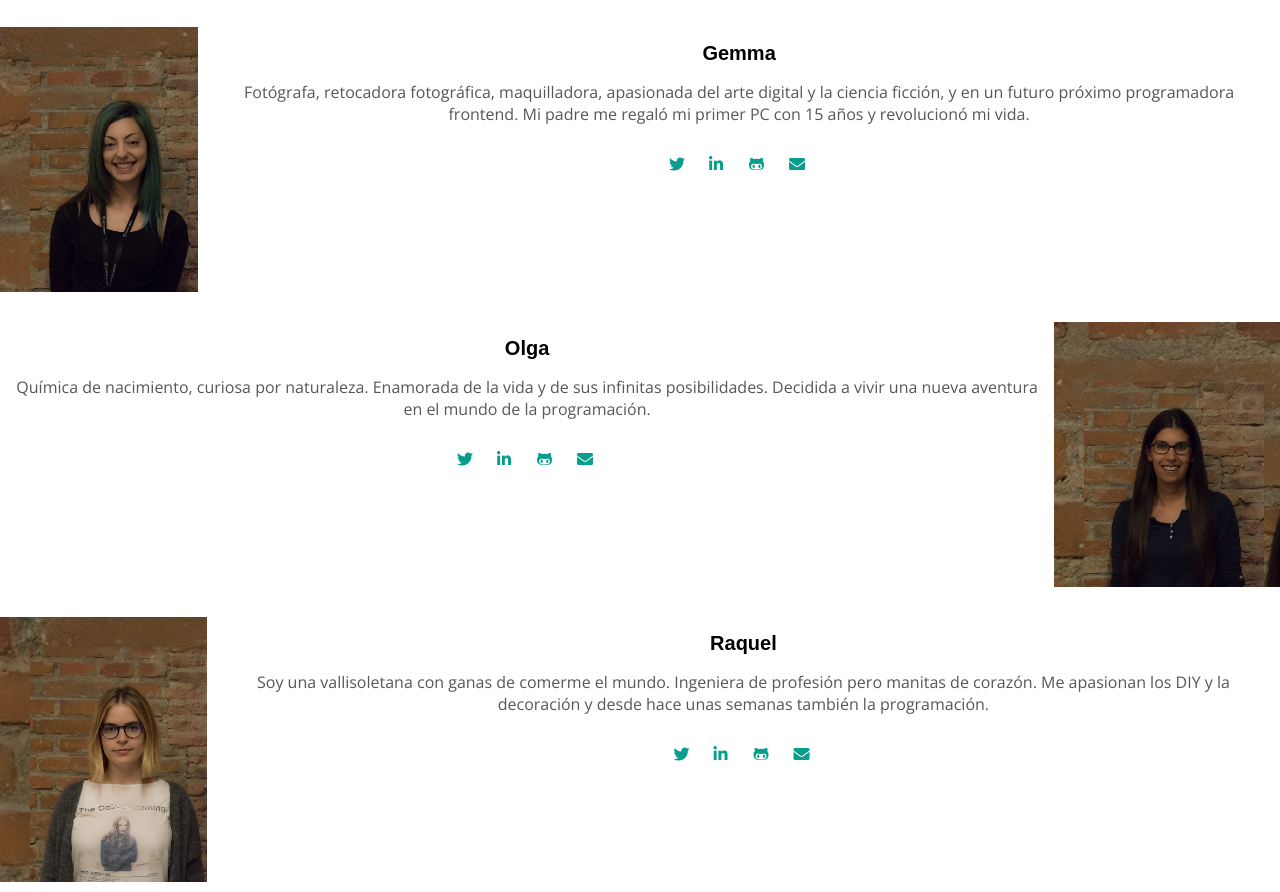
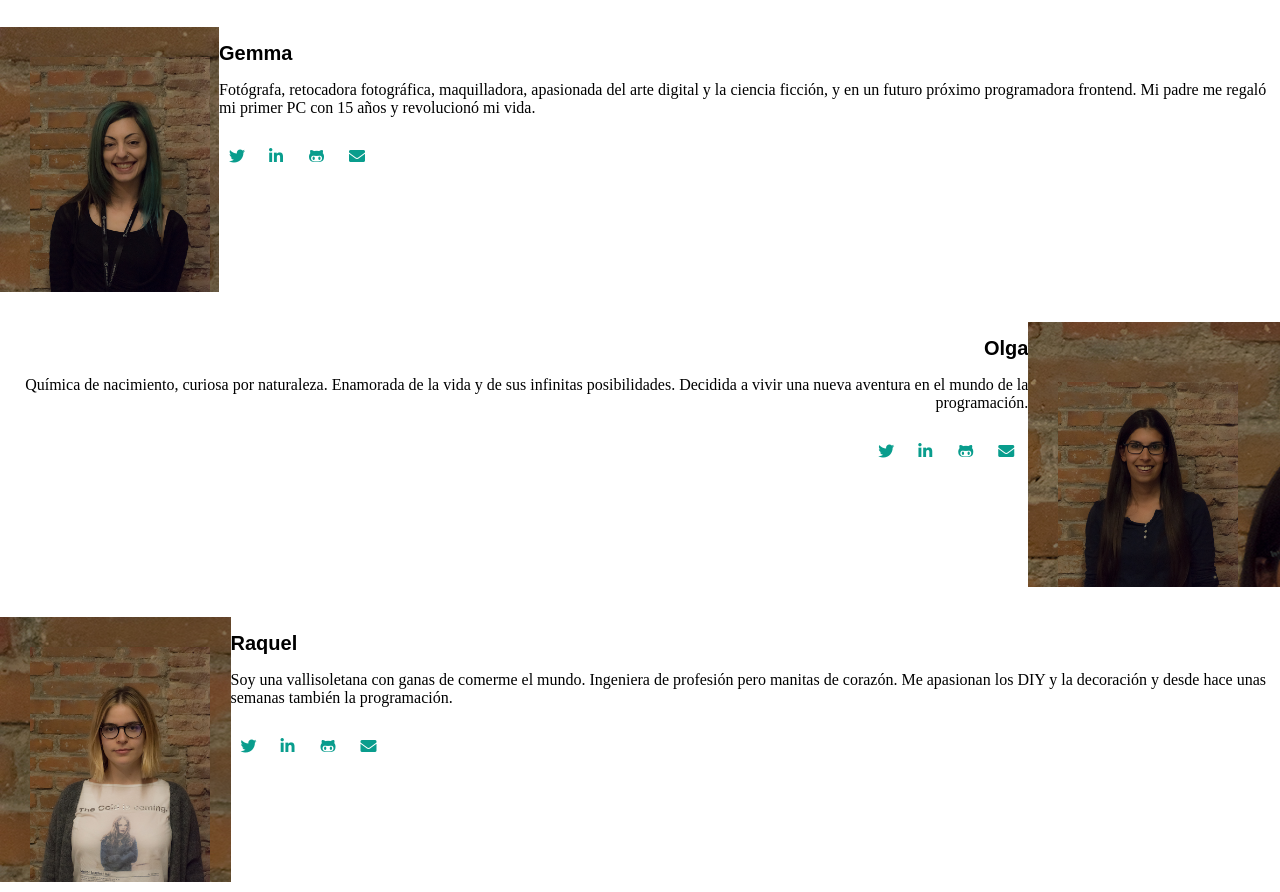
Before and after one commit to Adalab/d-s1-code-chop, a plain HTML site: page index.html in a window 1280 px wide. Shown: the part 1107-1999 px from the top of the page. Drawn offline with nearby package versions, Linux system fonts and the light colour scheme.

Commit message:
quienes somos colocacion2

```diff
--- a/index.html
+++ b/index.html
@@ -69,7 +69,7 @@
                 </div>
                 <div class="flex-item GR">
                 <h3 class="tit-nombre">Gemma</h3>
-                <p class="texto">Fotógrafa, retocadora fotográfica, maquilladora, apasionada del arte digital y la ciencia ficción, y en un futuro próximo programadora frontend. Mi padre me regaló mi primer PC con 15 años y revolucionó mi vida.
+                <p class="texto-GR">Fotógrafa, retocadora fotográfica, maquilladora, apasionada del arte digital y la ciencia ficción, y en un futuro próximo programadora frontend. Mi padre me regaló mi primer PC con 15 años y revolucionó mi vida.
                 </p>
                 <ul class="social-media">
                 <li class= "item">
@@ -102,7 +102,7 @@
               </div>
               <div class="flex-item OV">
               <h3 class="tit-nombre">Olga</h3>
-              <p class="texto">Química de nacimiento, curiosa por naturaleza. Enamorada de la vida y de sus infinitas posibilidades. Decidida a vivir una nueva aventura en el mundo de la programación.
+              <p class="texto-OV">Química de nacimiento, curiosa por naturaleza. Enamorada de la vida y de sus infinitas posibilidades. Decidida a vivir una nueva aventura en el mundo de la programación.
               </p>
               <ul class="social-media">
                   <li class= "item">
@@ -135,7 +135,7 @@
               </div>
               <div class="flex-item GR">
               <h3 class="tit-nombre">Raquel</h3>
-              <p class="texto">Soy una vallisoletana con ganas de comerme el mundo. Ingeniera de profesión pero manitas de corazón. Me apasionan los DIY y la decoración y desde hace unas semanas también la programación.
+              <p class="texto-GR">Soy una vallisoletana con ganas de comerme el mundo. Ingeniera de profesión pero manitas de corazón. Me apasionan los DIY y la decoración y desde hace unas semanas también la programación.
               </p>
               <ul class="social-media">
                     <li class= "item">
@@ -168,7 +168,7 @@
               </div>
               <div class="flex-item OV">
               <h3 class="tit-nombre">Valeria</h3>
-              <p class="texto">Dedicada al mundo animal desde que tuve mi primer gato. Aprendiendo a tocar el ukelele y a programar como forma de resetear y crear. Me gusta la sencillez y la naturalidad.
+              <p class="texto-OV">Dedicada al mundo animal desde que tuve mi primer gato. Aprendiendo a tocar el ukelele y a programar como forma de resetear y crear. Me gusta la sencillez y la naturalidad.
               </p>
               <ul class="social-media">
                       <li class= "item">
--- a/main.css
+++ b/main.css
@@ -292,9 +292,18 @@ body {
   display: flex;
   flex-direction: column;}
 
-
-
-
+.GR {
+  align-items: flex-start;
+}
+.OV {
+  align-items: flex-end;
+}
+.texto-GR{
+  text-align: left;
+}
+.texto-OV{
+  text-align: right;
+}
 
 }
 
```
